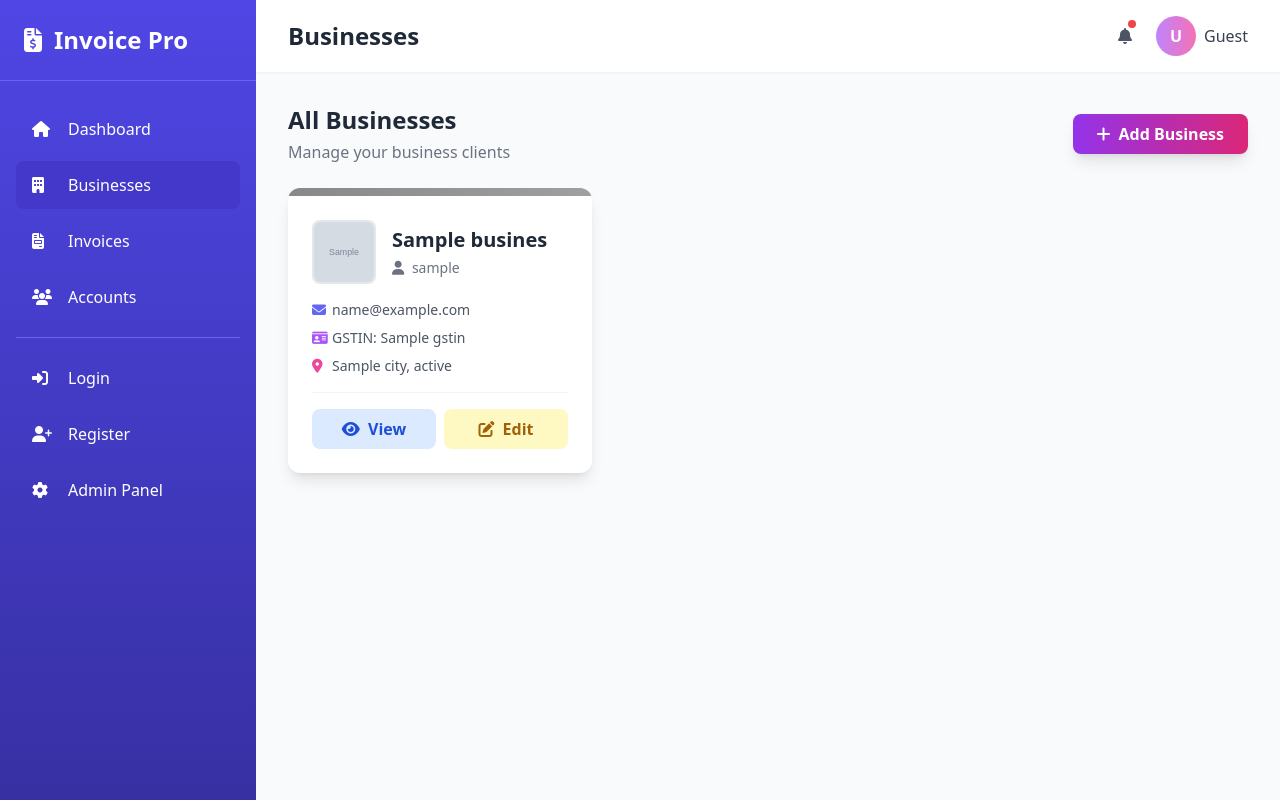
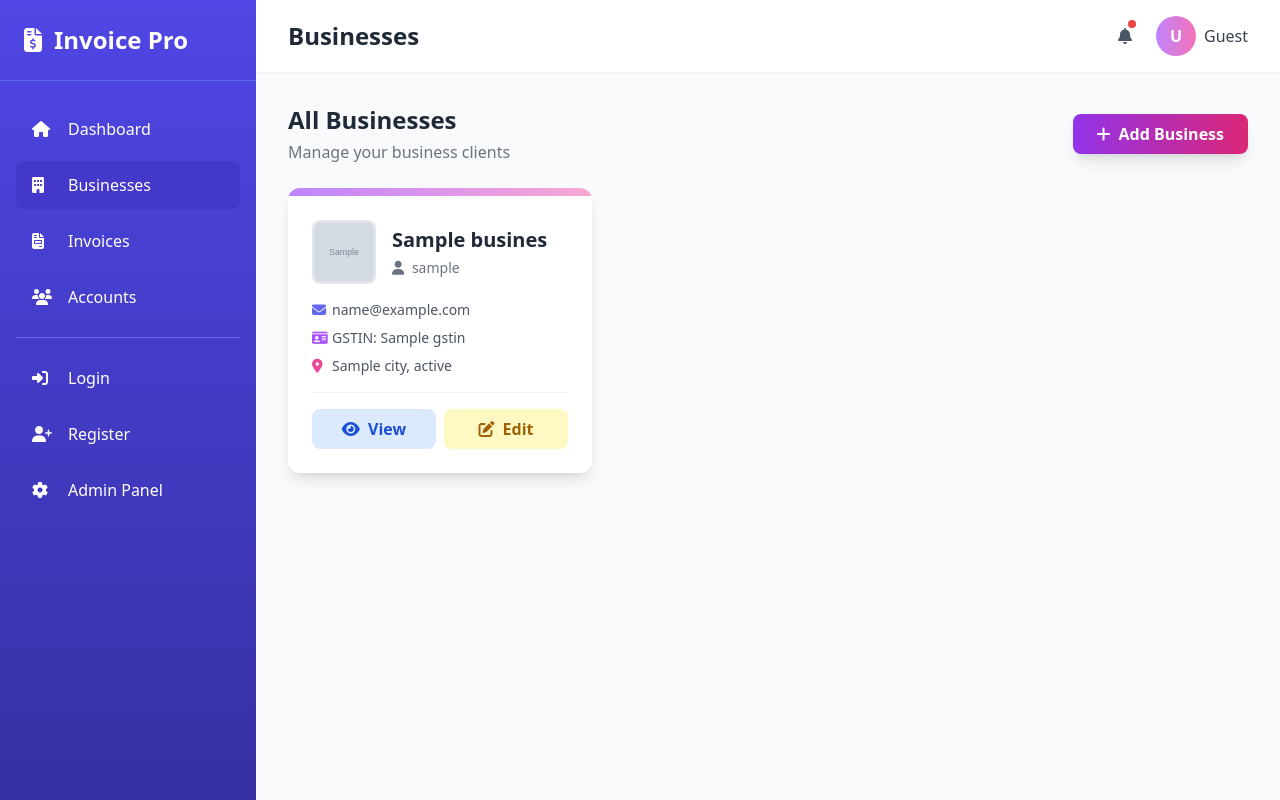
Before and after one commit to kanadmarick/InvoiceApp, a Django app: template businesses/templates/businesses/business_list.html in a window 1280 px wide. Run offline with Django 5.2, Linux system fonts and the light colour scheme; the template is opened without the code that fills it: most values are stand-ins (such as "Sample title", 1, 10 or a date in 2020); grey boxes marked "Sample" are stand-in pictures; some libraries are stand-ins or nearby versions.

```diff
--- a/businesses/templates/businesses/business_list.html
+++ b/businesses/templates/businesses/business_list.html
@@ -22,7 +22,7 @@
     {% for business in businesses %}
     <div class="bg-white rounded-xl shadow-lg overflow-hidden hover:shadow-2xl transition-shadow duration-300 transform hover:-translate-y-1">
         <!-- Color Bar -->
-        <div class="h-2 bg-gradient-to-r from-purple-500 to-pink-500" style="background: linear-gradient(to right, {{ business.brand_color }}, {{ business.brand_color }}cc);"></div>
+        <div class="h-2 bg-gradient-to-r from-purple-400 to-pink-300"></div>
 
         <div class="p-6">
             <!-- Logo/Icon -->
@@ -31,7 +31,7 @@
                     {% if business.logo_url_safe %}
                         <img src="{{ business.logo_url_safe }}" alt="{{ business.name }}" class="w-16 h-16 rounded-lg object-cover border-2 border-gray-200">
                     {% else %}
-                        <div class="w-16 h-16 rounded-lg flex items-center justify-center text-white text-2xl font-bold shadow-md" style="background: linear-gradient(135deg, {{ business.brand_color }}, {{ business.brand_color }}cc);">
+                        <div class="w-16 h-16 rounded-lg flex items-center justify-center text-white text-2xl font-bold shadow-md bg-gradient-to-br from-purple-400 to-pink-300">
                             {{ business.name|slice:":1"|upper }}
                         </div>
                     {% endif %}
```
Also changed, not shown: core/management/commands/wait_for_db.py (line endings or trailing spaces).
